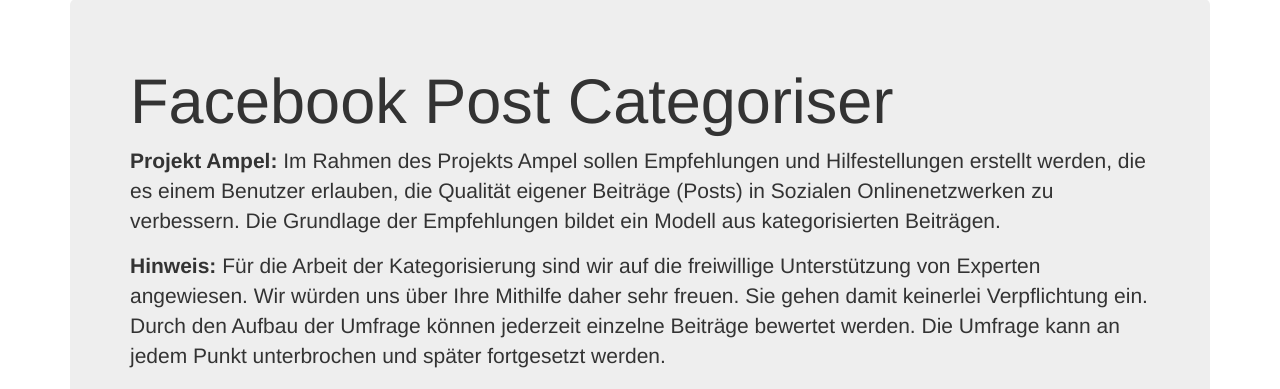
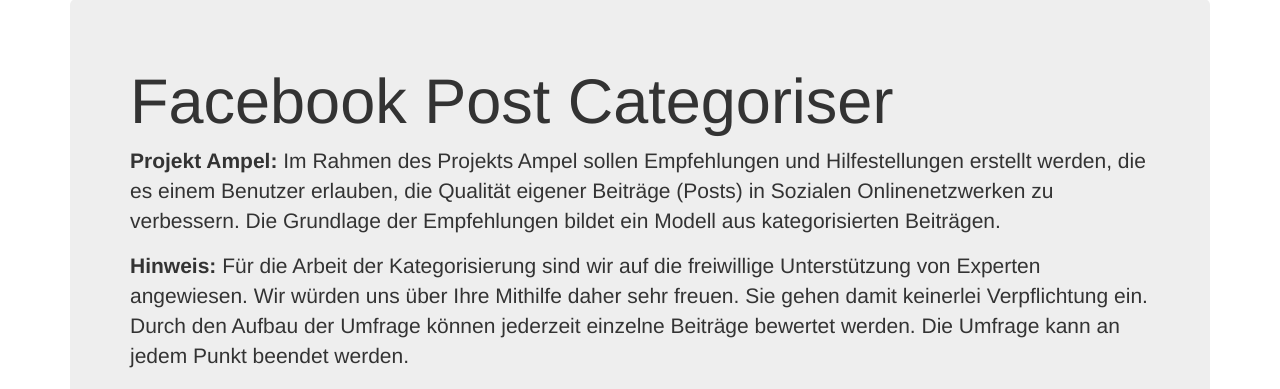
Before and after one commit to CCWI/post-categoriser-tool, a Flask app: template templates/index.html in a window 1280 px wide. Shown: the part 73-462 px from the top of the page. Run offline with Flask 2, Linux system fonts and the light colour scheme; the template is opened without the code that fills it, so the values that code supplies are empty; some libraries are stand-ins or nearby versions.

Commit message:
Changed introduction text on the main page.

```diff
--- a/templates/index.html
+++ b/templates/index.html
@@ -14,7 +14,7 @@
             <p><b>Hinweis: </b> Für die Arbeit der Kategorisierung sind wir auf die freiwillige Unterstützung von
                 Experten angewiesen. Wir würden uns über Ihre Mithilfe daher sehr freuen. Sie gehen damit keinerlei Verpflichtung ein. Durch
                 den Aufbau der Umfrage können jederzeit einzelne Beiträge bewertet werden. Die Umfrage kann an jedem
-                Punkt unterbrochen und später fortgesetzt werden.</p>
+                Punkt beendet werden.</p>
             <p><b>Fortschritt:</b> Die Datensammlung umfasst insgesamt {{ statistic.total }} Beiträge, von denen
                 bisher {{ statistic.current }} Beiträge ({{ statistic.percent }} %) kategorisiert wurden.</p>
             <div class="progress">
```
